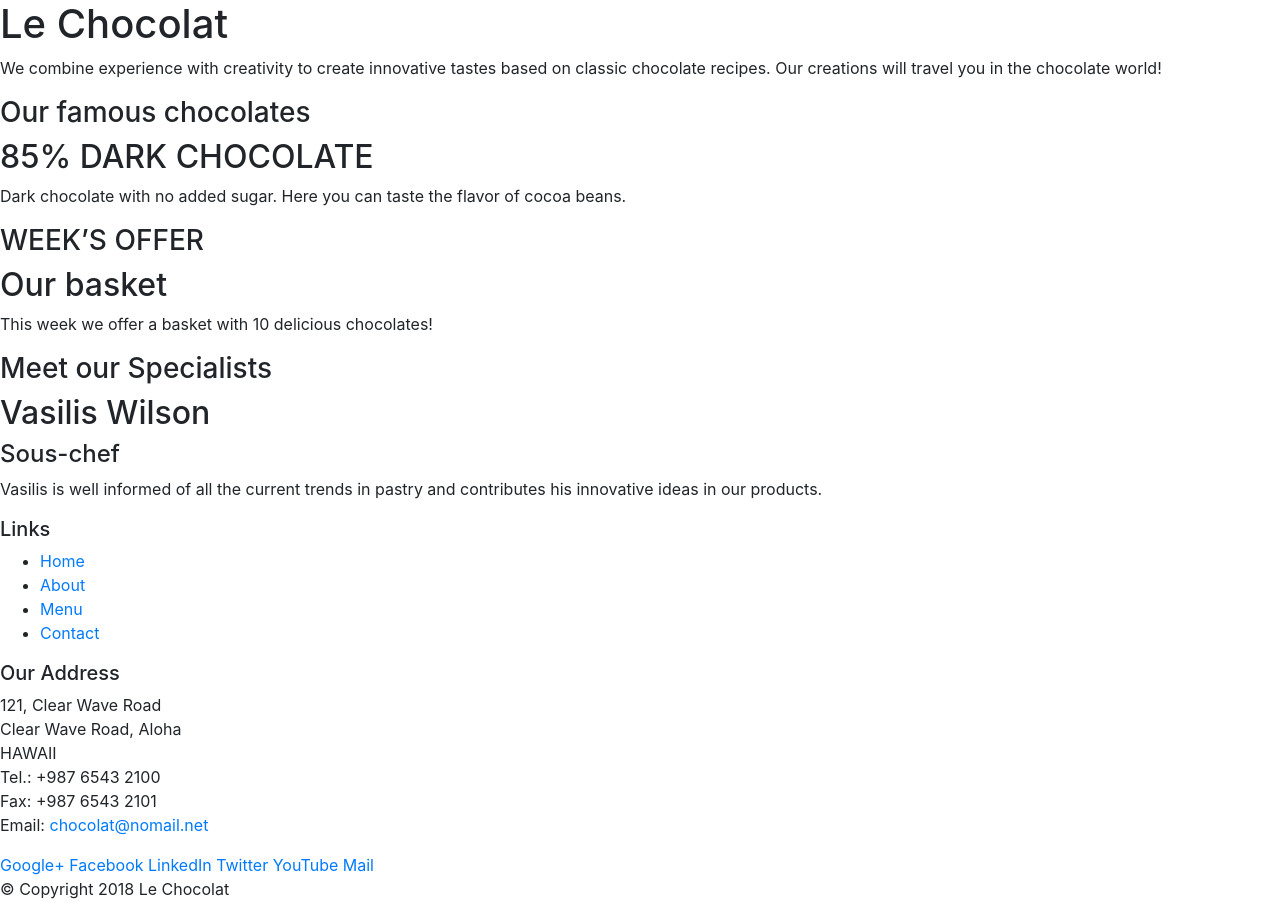
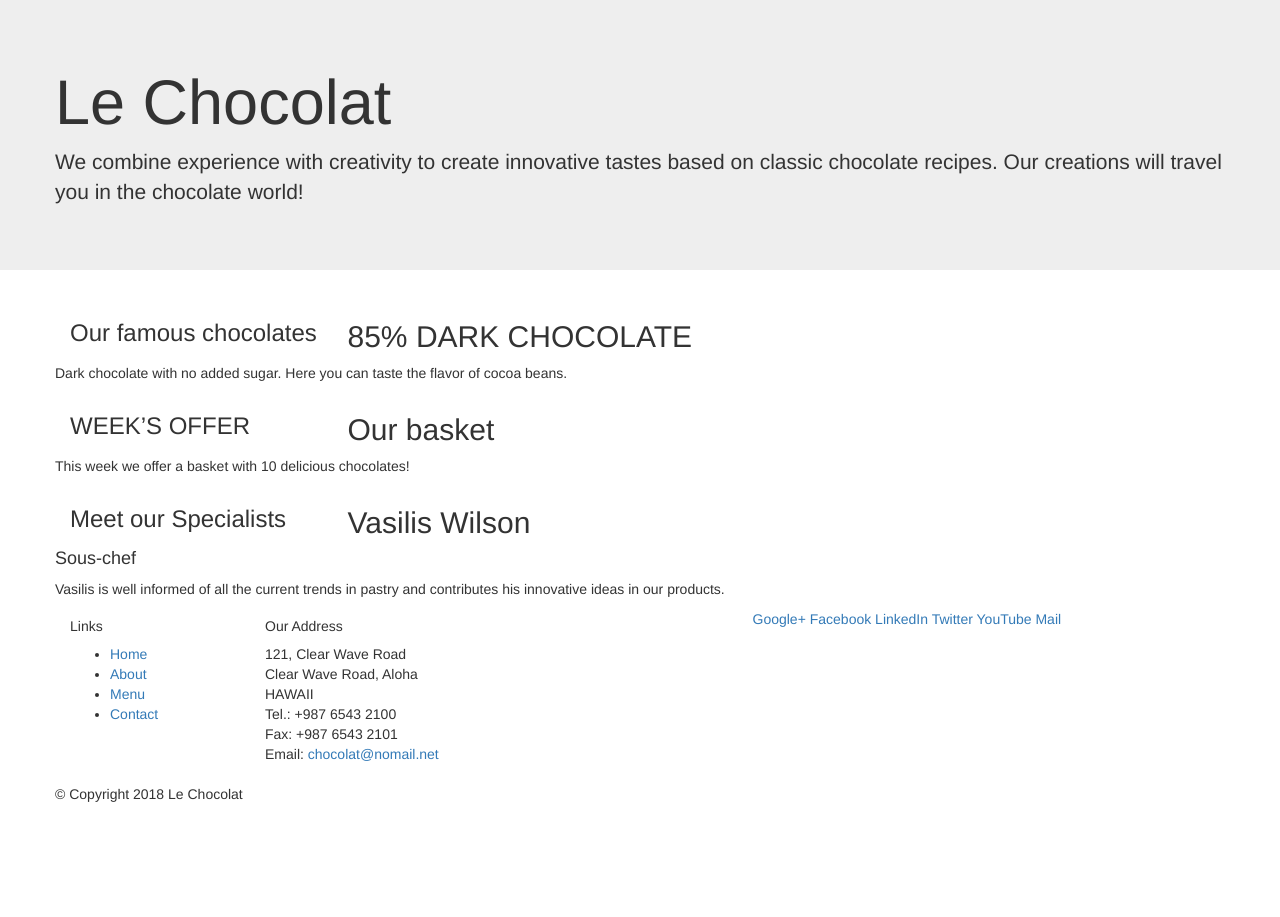
Before and after one commit to DimitraKaf/leChocolat, a plain HTML site: page index.html in a window 1280 px wide. After the commit the page ends 814 px from the top, so only its background shows below. Drawn offline with nearby package versions, Linux system fonts and the light colour scheme.

Commit message:
Bootstrap Grid Part 1

```diff
--- a/index.html
+++ b/index.html
@@ -13,47 +13,47 @@
 
 <body>
 
-    <header>
-        <div>
-            <div>
-                <div>
+    <header class="jumbotron">
+        <div class="container">
+            <div class="row">
+                <div class="col-12 col -sm-8">
                     <h1>Le Chocolat</h1>
                     <p>We combine experience with creativity to create innovative tastes based on classic chocolate
                         recipes. Our creations will travel you in the chocolate world!</p>
                 </div>
-                <div>
+                <div class="col col-sm">
                 </div>
             </div>
         </div>
     </header>
 
-    <div>
-        <div>
-            <div>
+    <div class="container">
+        <div class="row">
+            <div class="col-sm-4 col-md-3">
                 <h3>Our famous chocolates</h3>
             </div>
-            <div>
+            <div class="col-sm col-md">
                 <h2>85% DARK CHOCOLATE</h2>
                 <p>Dark chocolate with no added sugar. Here you can taste the flavor of cocoa beans.</p>
             </div>
         </div>
 
 
-        <div>
-            <div>
+        <div class="row">
+            <div class="col-sm-4 col-md-3">
                 <h3>WEEK’S OFFER</h3>
             </div>
-            <div>
+            <div class="col-sm col-md">
                 <h2>Our basket</h2>
                 <p>This week we offer a basket with 10 delicious chocolates! </p>
             </div>
         </div>
 
-        <div>
-            <div>
+        <div class="row">
+            <div class="col-sm-4 col-md-3">
                 <h3>Meet our Specialists</h3>
             </div>
-            <div>
+            <div class="col-sm col-md">
                 <h2>Vasilis Wilson </h2>
                 <h4>Sous-chef</h4>
                 <p>Vasilis is well informed of all the current trends in pastry and contributes his innovative ideas in
@@ -63,9 +63,9 @@
     </div>
 
     <footer>
-        <div>
-            <div>
-                <div>
+        <div class="container">
+            <div class="row">
+                <div class="col-5 offset-sm-1 col-sm-2">
                     <h5>Links</h5>
                     <ul>
                         <li><a href="#">Home</a></li>
@@ -74,7 +74,7 @@
                         <li><a href="#">Contact</a></li>
                     </ul>
                 </div>
-                <div>
+                <div class="col-6 col-sm-5">
                     <h5>Our Address</h5>
                     <address>
                         121, Clear Wave Road<br>
@@ -85,7 +85,7 @@
                         Email: <a href="mailto:chocolat@nomail.net">chocolat@nomail.net</a>
                     </address>
                 </div>
-                <div>
+                <div class="col col-sm-4">
                     <div>
                         <a href="http://google.com/+">Google+</a>
                         <a href="http://www.facebook.com/profile.php?id=">Facebook</a>
@@ -96,8 +96,8 @@
                     </div>
                 </div>
             </div>
-            <div>
-                <div>
+            <div class="row">
+                <div class="col-auto">
                     <p> &copy; Copyright 2018 Le Chocolat</p>
                 </div>
             </div>
```
